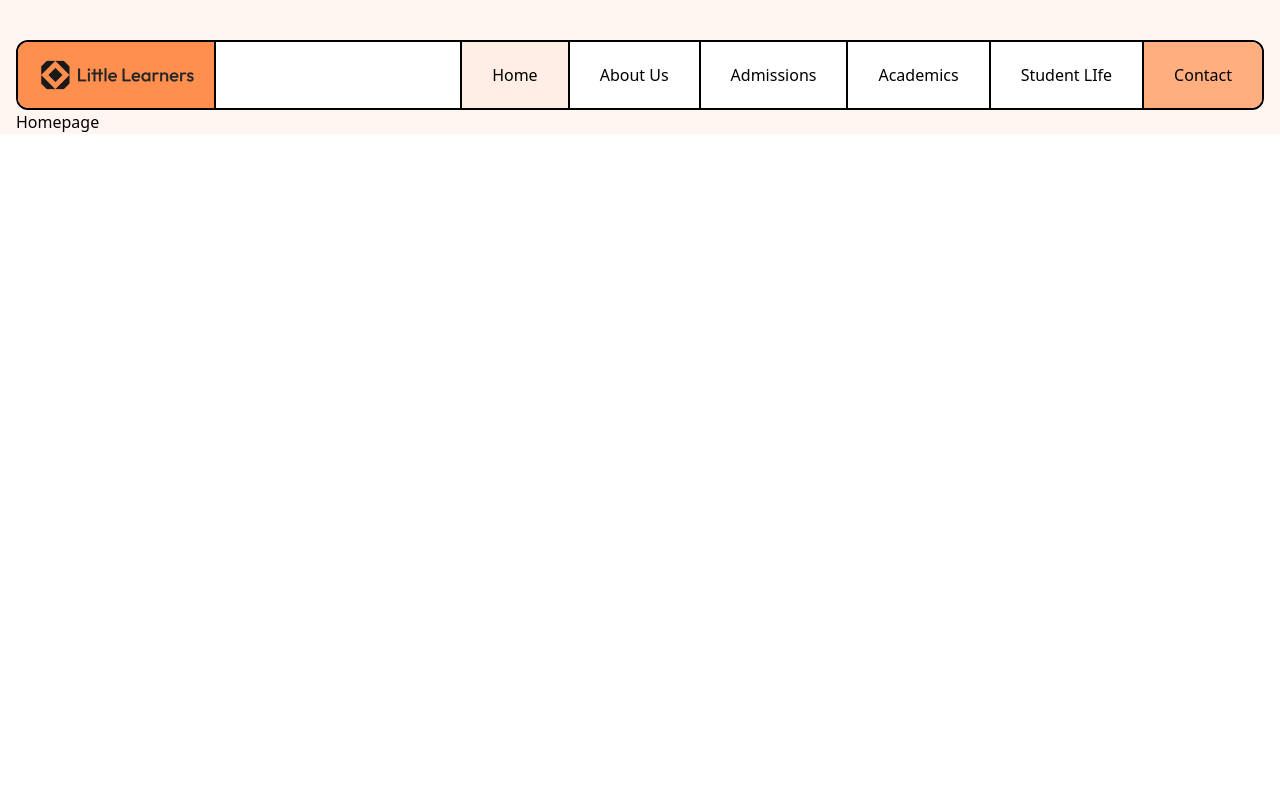
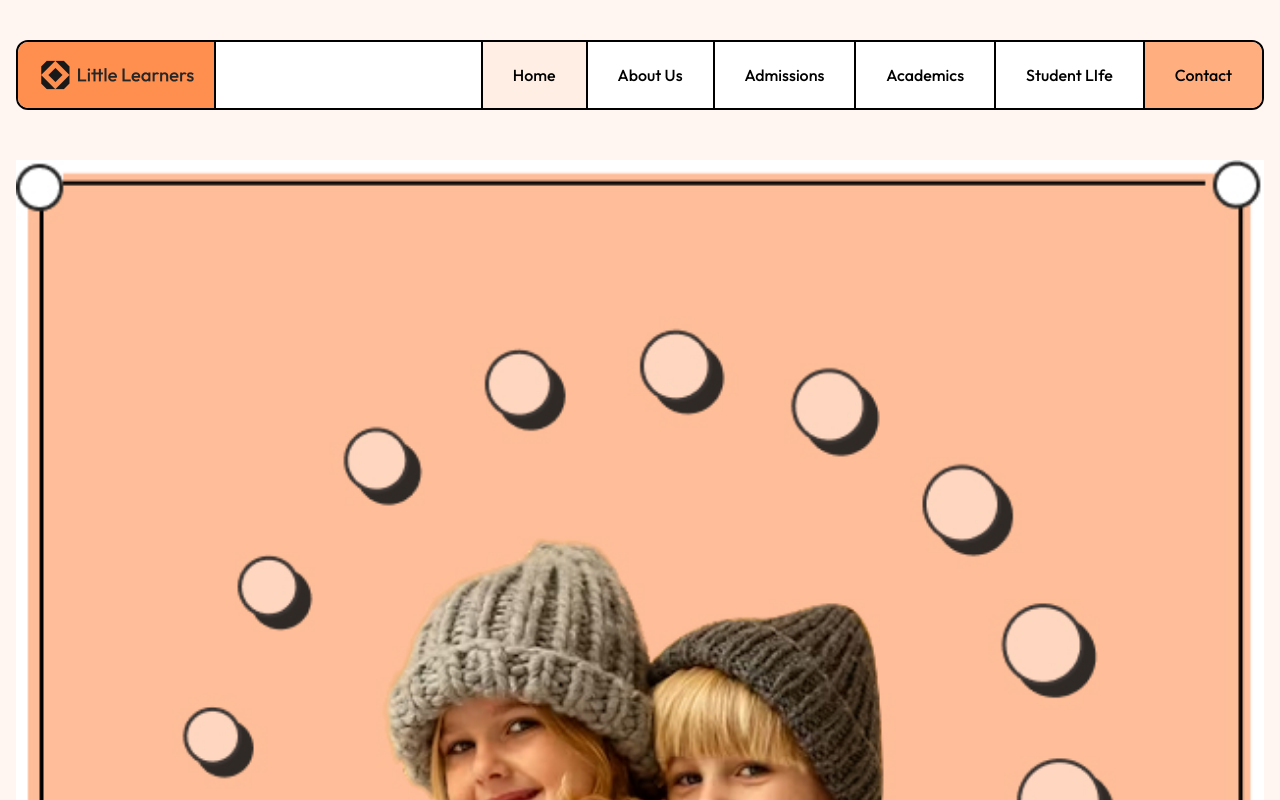
Before and after one commit to injamulhaquesomrat/little-learners, a React (Vite) app: page /#/ in a window 1280 px wide. Shown: the top 800 px of the page. Built offline with nearby package versions, Linux system fonts and the light colour scheme.

Commit message:
Add Hero component for homepage with image and key statistics

```diff
--- /dev/null
+++ b/src/components/Homepage/Hero.tsx
@@ -0,0 +1,49 @@
+const Hero = () => {
+  return (
+    <section className="w-full flex flex-col gap-10">
+      {/* start::hero image container */}
+      <div className="w-full pt-[50px]">
+        <img
+          className="w-full h-auto"
+          src="/assets/images/Hero/hero-img.jpg"
+          alt="hero image"
+        />
+      </div>
+      {/* end::hero image container */}
+
+      {/* start::hero text container */}
+      <div>
+        <div>
+          <span>Welcome to Little Learners Academy</span>
+          <h1>
+            Where Young Minds Blossom and <span>Dreams Take Flight.</span>
+          </h1>
+          <p>
+            Our kinder garden school provides a nurturing and stimulating
+            environment, fostering a love for learning that lasts a lifetime.
+            Join us as we embark on an exciting educational journey together!
+          </p>
+        </div>
+        <div>
+          <div>
+            <h3>+7000</h3>
+            <p>Students Passed Out</p>
+          </div>
+          <hr />
+          <div>
+            <h3>+37</h3>
+            <p>Awards & Recognitions</p>
+          </div>
+          <hr />
+          <div>
+            <h3>+15</h3>
+            <p>Experience Educators</p>
+          </div>
+        </div>
+      </div>
+      {/* end::hero text container */}
+    </section>
+  );
+};
+
+export default Hero;
--- a/src/layouts/Root.tsx
+++ b/src/layouts/Root.tsx
@@ -3,7 +3,7 @@ import { Outlet } from "react-router";
 
 const Root = () => {
   return (
-    <div className="bg-background">
+    <div className="bg-background font-outfit">
       <Navbar />
       <Outlet />
     </div>
--- a/src/pages/Homepage.tsx
+++ b/src/pages/Homepage.tsx
@@ -1,9 +1,10 @@
+import Hero from "@/components/Homepage/Hero";
 import Container from "@/components/shared/Container";
 
 const Homepage = () => {
   return (
     <Container>
-      <h2>Homepage</h2>
+      <Hero />
     </Container>
   );
 };
```
Also changed, not shown: public/assets/images/Hero/hero-img.jpg (added).
